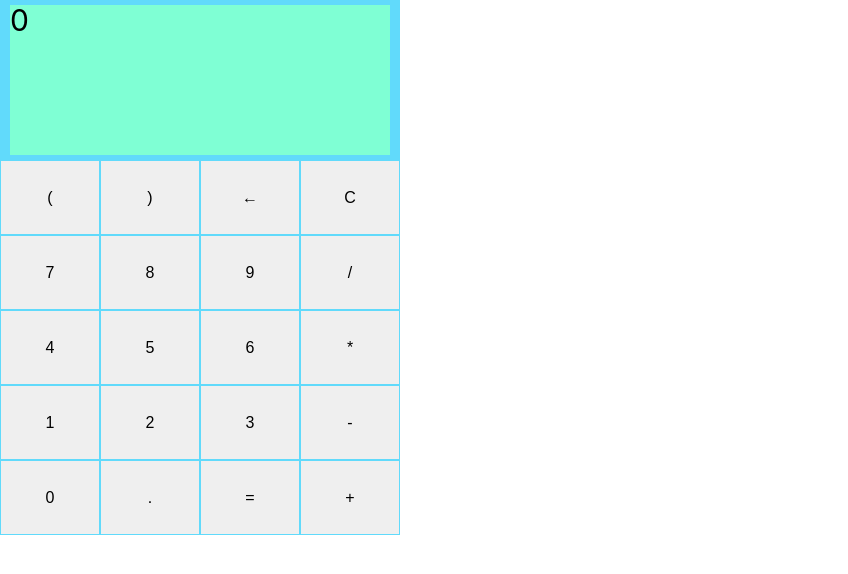
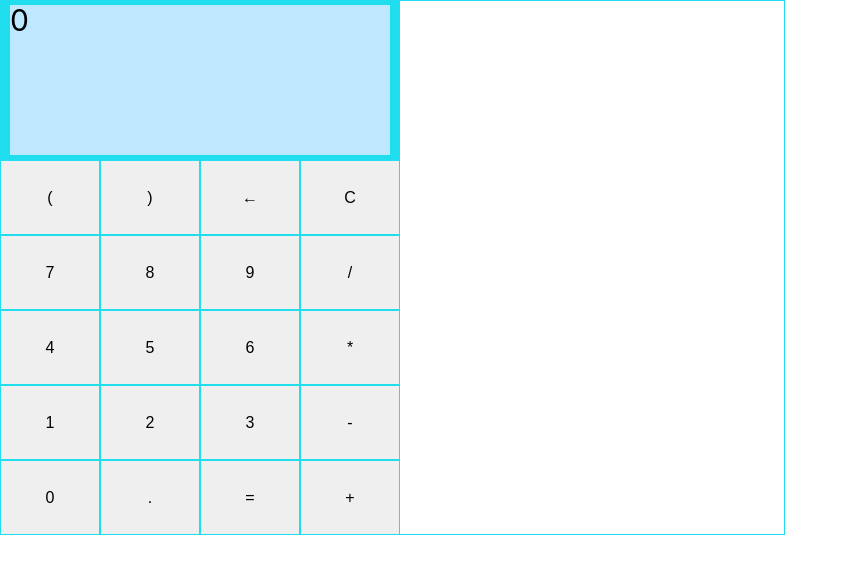
Before and after one commit to 26GKMU/dentaku, a React (Create React App) app: page / in a window 1280 px wide. Shown: the top 574 px of the page, without its empty margins (0-848 px from the left). Built offline with nearby package versions, Linux system fonts and the light colour scheme.

Commit message:
履歴機能/計算後の数字の処理の変更等

```diff
--- a/src/App.css
+++ b/src/App.css
@@ -1,10 +1,12 @@
 
-
+.cFrame{
+  display: inline-flex;
+}
 .cDisplayArea{
   position: relative;
   width: 400px;
   height: 160px;
-  background-color: #61dafb;
+  background-color: #20deee;
   font-size: 30px;
 }
 .cMainDisplay{
@@ -14,7 +16,7 @@
   margin:auto;
   position: absolute;
   overflow-wrap: break-word;
-  background-color: aquamarine;
+  background-color: #bee8ff;
   line-height: 1em;
 }
 .cErrorMessage{
@@ -52,8 +54,35 @@ button:active {
 button,.spacer{
   width: 100px;
   height: 75px;
-  border: 1px solid #61dafb;
+  border: 1px solid #20deee;
   padding: 0;
   margin: 0;
   font-size: 16px
 }
+
+.cHistory{
+  width: 360px;
+  height: auto;
+  border: 1px solid #20deee;
+  border-left: none;
+  padding: 12px;
+}
+ul{
+  margin: 4px 0;
+  padding-left:12px;
+}
+li{
+  position: relative;
+  list-style: none;
+  font-size:20px;
+  height: 30px;
+  border-bottom: 1px solid rgba(25,25,250,0.1);
+}
+.min-button{
+  margin-left: 10px;
+  width:20px;
+  height: 20px;
+  top:5px;
+  right:4px;
+  position: absolute;
+}
--- a/src/App.jsx
+++ b/src/App.jsx
@@ -2,43 +2,50 @@ import './App.css';
 import {useState} from "react" ;
 import Display from "./components/Display";
 import ButtonPanel from "./components/ButtonPanel";
+import History from "./components/History";
 import {BUTTONS} from "./constants/buttons";
 import {toToken, toRPN, evalRPN} from "./utils/culcRPN";
 
 function App() {
 
   const [display,setDisplay] = useState("0");
+  const [history,setHistroy] = useState([]);
   const [errorMessage, setErrorMessage] =useState("");
   const [isDecimal, setIsDecimal] = useState(false);
   const [isLastBlockNotZero, setIsLastBlockNotZero] = useState(false);
+  const [isAfterCulc,setIsAfterCulc] = useState(false);
 
   const getLastChar = () => display.slice(-1);
   const isLastCharOperator = () => BUTTONS.OPERATOR.includes(getLastChar());
 
   const handleButtonClick = (value) => handlers[value]?.();
   const onclickNum = (value) => {
+    if(isAfterCulc){
+      value === "("
+        ? setDisplay("(")
+        : value === "." ||value ===  ")" ? console.log(setDisplay("0")): setDisplay("");
+      setIsAfterCulc(false);
+    }
     if (value === "(") {
       if (!isLastCharOperator() && getLastChar() !== "("){
         if (display !== "0" || (getLastChar() !== "0" && !isLastBlockNotZero))return;
       }
     }
-
     if (value === ")") {
       const parenthesesCount = display.split("(").length - display.split(")").length;
       if (parenthesesCount <= 0) return;
 
       if (isLastCharOperator() || getLastChar() === "(") return;
     }
-
     if (value === ".") {
       if (!isDecimal&&!isLastCharOperator()) {
-        setDisplay(display + value);
+        setDisplay(prev => prev + value);
         setIsDecimal(true);
         setIsLastBlockNotZero(true);
       }
     }else{
       const needsReplace = display === "0" || (getLastChar() === "0" && !isLastBlockNotZero);
-      setDisplay((needsReplace ? display.slice(0, -1) : display) + value);
+      setDisplay(prev => (needsReplace ? prev.slice(0, -1) : prev) + value);
       setIsLastBlockNotZero(true);
     }
     setErrorMessage("");
@@ -48,16 +55,17 @@ function App() {
       setDisplay("0");
     }else{
       setDisplay(
-        isLastCharOperator() ? display.slice(0,-1) + value : display + value
+        prev => isLastCharOperator() ? prev.slice(0,-1) + value : prev + value
       );
     }
     setIsDecimal(false);
     setIsLastBlockNotZero(false);
+    if(isAfterCulc)setIsAfterCulc(false);
     setErrorMessage("");
   }
   const onclickCulc = () =>{
     setErrorMessage("");
-    if(display.split("(").length != display.split(")").length){
+    if(display.split("(").length !== display.split(")").length){
       setErrorMessage("括弧の数が合いません");
       return;
     }
@@ -69,16 +77,24 @@ function App() {
 
       const result = evalRPN(rpn);
       if ( Number.isNaN(result) || !isFinite(result)) throw new Error("計算ができません");
-
+      history.length <16
+        ? setHistroy([...history,(display+"="+result)])
+        : setHistroy([...history.slice(1),(display+"="+result)]);
       setDisplay(result.toString());
+      setIsAfterCulc(true);
     }catch(e){
       setDisplay("0");
       setErrorMessage("Error:"+ e.message);
     }
   }
   const onclickBS = () =>{
-    setDisplay(display.slice(0, -1) || "0");
+    setDisplay(prev =>prev.slice(0, -1) || "0");
     setErrorMessage("");
+    if(isAfterCulc)setIsAfterCulc(false);
+  }
+  const delHistory = (i) =>{
+    setHistroy(prev => prev.filter((_, index)=>index !== i));
+
   }
   const handlers ={
   ...BUTTONS.OPERAND.reduce((acc, key) => ({ ...acc, [key]: () => onclickNum(key) }), {}),
@@ -90,9 +106,14 @@ function App() {
   }
 
   return (
-    <div className="cBody">
-      <Display display={display} error={errorMessage} />
-      <ButtonPanel onButtonClick={handleButtonClick}/>
+    <div className='cFrame'>
+      <div className="cBody">
+        <Display display={display} error={errorMessage} />
+        <ButtonPanel onButtonClick={handleButtonClick}/>
+      </div>
+      <div className='cHistory'>
+        <History history={history} delHistory={delHistory}/>
+      </div>
     </div>
   );
 }
--- /dev/null
+++ b/src/components/History.jsx
@@ -0,0 +1,10 @@
+function History( {history,delHistory} ){
+  return(
+    <>
+      <ul>
+        {history.map((value,index) => (<li key={index}>{value}<button className="min-button" onClick={() => delHistory(index)}>×</button></li>))}
+      </ul>
+    </>
+  );
+}
+export default History;
--- a/src/utils/culcRPN.js
+++ b/src/utils/culcRPN.js
@@ -1,5 +1,10 @@
-export const toToken = (formula) => formula.match(/(\d+\.?\d*|\+|\-|\*|\/|\(|\))/g);
-
+  export const toToken = (formula) => {
+    let token = formula.match(/(\d+\.?\d*|\+|\-|\*|\/|\(|\))/g);
+    if(token && token[0]==="-" && token.length > 1){
+      token = [token[0]+token[1],...token.slice(2)];
+    }
+    return token;
+  }
 export const toRPN = (tokens) => {
   const output = [];
   const stack = [];
```
